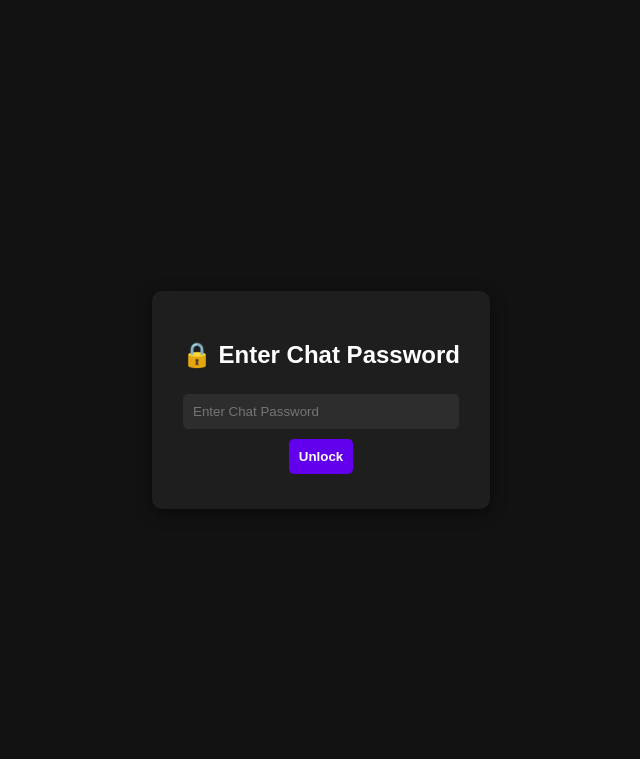
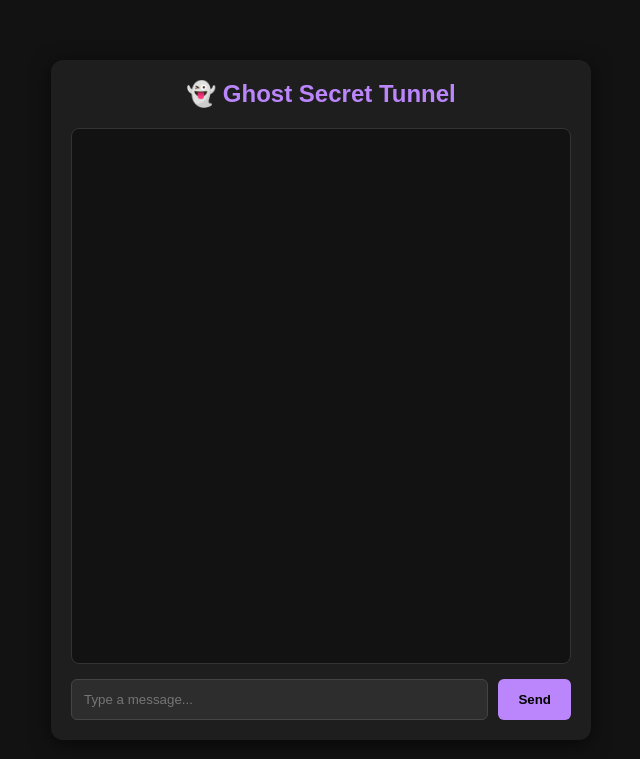
Before and after one commit to Guru4888/ghost-server, a Flask app: page /chat in a window 1280 px wide. Shown: the top 759 px of the page, without its empty margins (319-959 px from the left). Run offline with Flask 3, Linux system fonts and the light colour scheme; the visitor is signed in with stand-in values (Sample User, id 1); some libraries are stand-ins or nearby versions.

Commit message:
Update chat.html

```diff
--- a/templates/chat.html
+++ b/templates/chat.html
@@ -4,7 +4,6 @@
     <meta charset="UTF-8">
     <meta name="viewport" content="width=device-width, initial-scale=1.0">
     <title>Ghost Chat Room</title>
-    <!-- Socket.IO Library CDN -->
     <script src="https://cdn.socket.io/4.5.4/socket.io.min.js"></script>
     <style>
         body {
@@ -17,85 +16,71 @@
             height: 100vh;
             margin: 0;
         }
-        #lock-screen {
-            text-align: center;
-            background: #1e1e1e;
-            padding: 30px;
-            border-radius: 10px;
-            box-shadow: 0 4px 15px rgba(0,0,0,0.5);
-        }
         #chat-screen {
-            display: none;
-            width: 100%;
+            display: flex;
+            width: 90%;
             max-width: 500px;
             height: 80vh;
             background: #1e1e1e;
-            border-radius: 10px;
+            border-radius: 12px;
             flex-direction: column;
             padding: 20px;
+            box-shadow: 0 4px 20px rgba(0,0,0,0.6);
+        }
+        h2 {
+            margin-top: 0;
+            color: #bb86fc;
+            text-align: center;
         }
         #messages {
             flex-grow: 1;
             overflow-y: auto;
             border: 1px solid #333;
             padding: 10px;
-            margin-bottom: 10px;
-            border-radius: 5px;
+            margin-bottom: 15px;
+            border-radius: 8px;
+            background: #121212;
         }
-        input, button {
-            padding: 10px;
-            margin: 5px 0;
-            border: none;
-            border-radius: 5px;
+        .input-box {
+            display: flex;
+            gap: 10px;
         }
         input {
-            width: calc(100% - 22px);
+            flex-grow: 1;
+            padding: 12px;
             background: #2d2d2d;
+            border: 1px solid #444;
             color: white;
+            border-radius: 6px;
+            outline: none;
         }
         button {
-            background: #6200ee;
-            color: white;
+            padding: 12px 20px;
+            background: #bb86fc;
+            color: #000;
+            border: none;
+            border-radius: 6px;
             cursor: pointer;
             font-weight: bold;
+        }
+        button:hover {
+            background: #a362ea;
         }
     </style>
 </head>
 <body>
 
-    <!-- Step 1: Chat Password Overlay -->
-    <div id="lock-screen">
-        <h2>🔒 Enter Chat Password</h2>
-        <input type="password" id="chat-pass" placeholder="Enter Chat Password">
-        <br>
-        <button onclick="unlockChat()">Unlock</button>
-        <p id="error-msg" style="color: red; display: none;">Wrong Password!</p>
-    </div>
-
-    <!-- Step 2: Chat Interface -->
     <div id="chat-screen">
         <h2>👻 Ghost Secret Tunnel</h2>
         <div id="messages"></div>
-        <input type="text" id="msg-input" placeholder="Type a message...">
-        <button onclick="sendMessage()">Send</button>
+        <div class="input-box">
+            <input type="text" id="msg-input" placeholder="Type a message...">
+            <button onclick="sendMessage()">Send</button>
+        </div>
     </div>
 
     <script>
         const socket = io();
-
-        function unlockChat() {
-            const pass = document.getElementById('chat-pass').value;
-            socket.emit('verify_password', { password: pass });
-        }
-
-        socket.on('password_status', (data) => {
-            if (data.status === 'ok') {
-                document.getElementById('lock-screen').style.display = 'none';
-                document.getElementById('chat-screen').style.display = 'flex';
-            } else {
-                document.getElementById('error-msg').style.display = 'block';
-            }
-        });
 
         function sendMessage() {
             const input = document.getElementById('msg-input');
@@ -107,7 +92,7 @@
 
         socket.on('receive_message', (data) => {
             const msgBox = document.getElementById('messages');
-            msgBox.innerHTML += `<p><b>Peer:</b> ${data.msg}</p>`;
+            msgBox.innerHTML += `<p style="margin: 5px 0;"><b>Peer:</b> ${data.msg}</p>`;
             msgBox.scrollTop = msgBox.scrollHeight;
         });
     </script>
```
